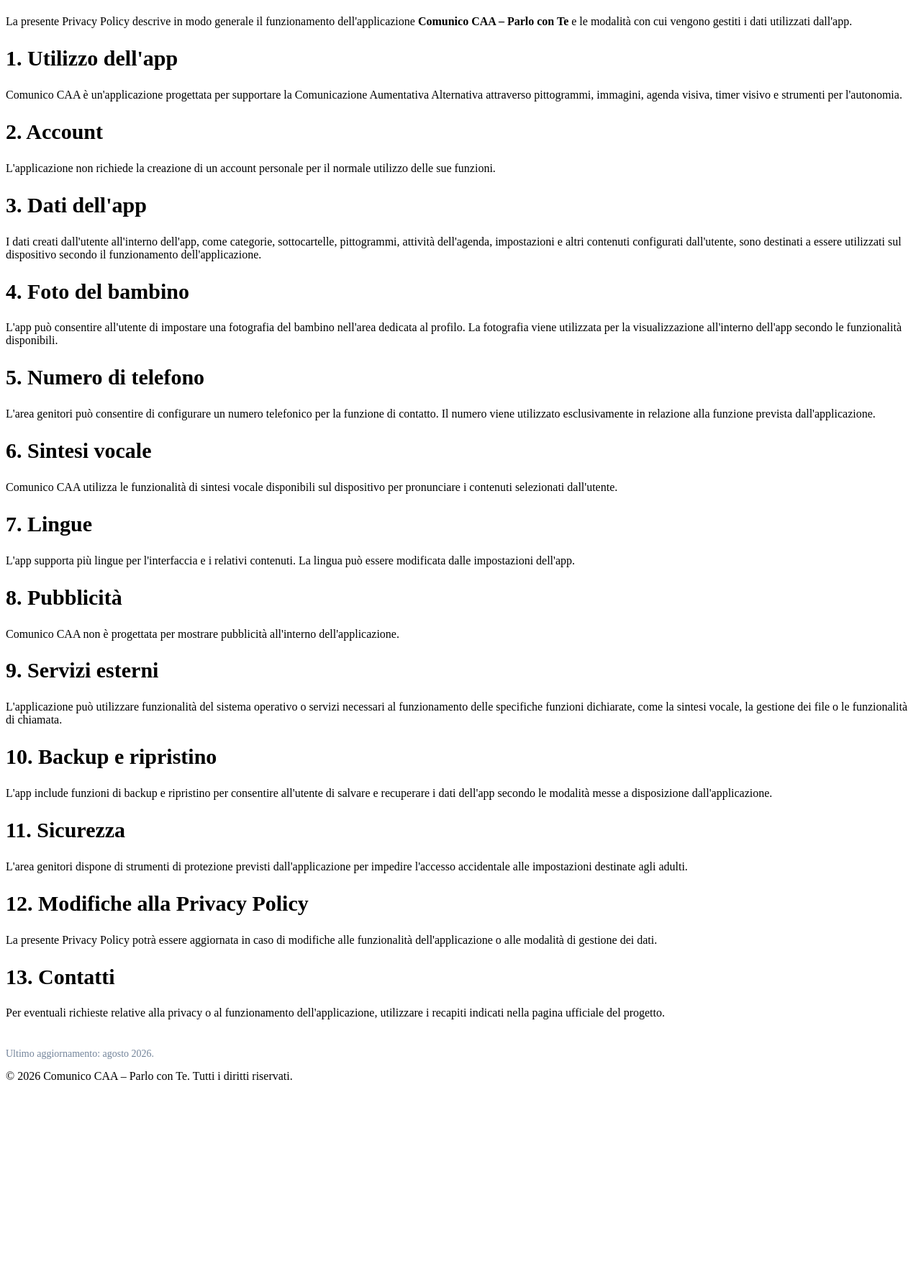
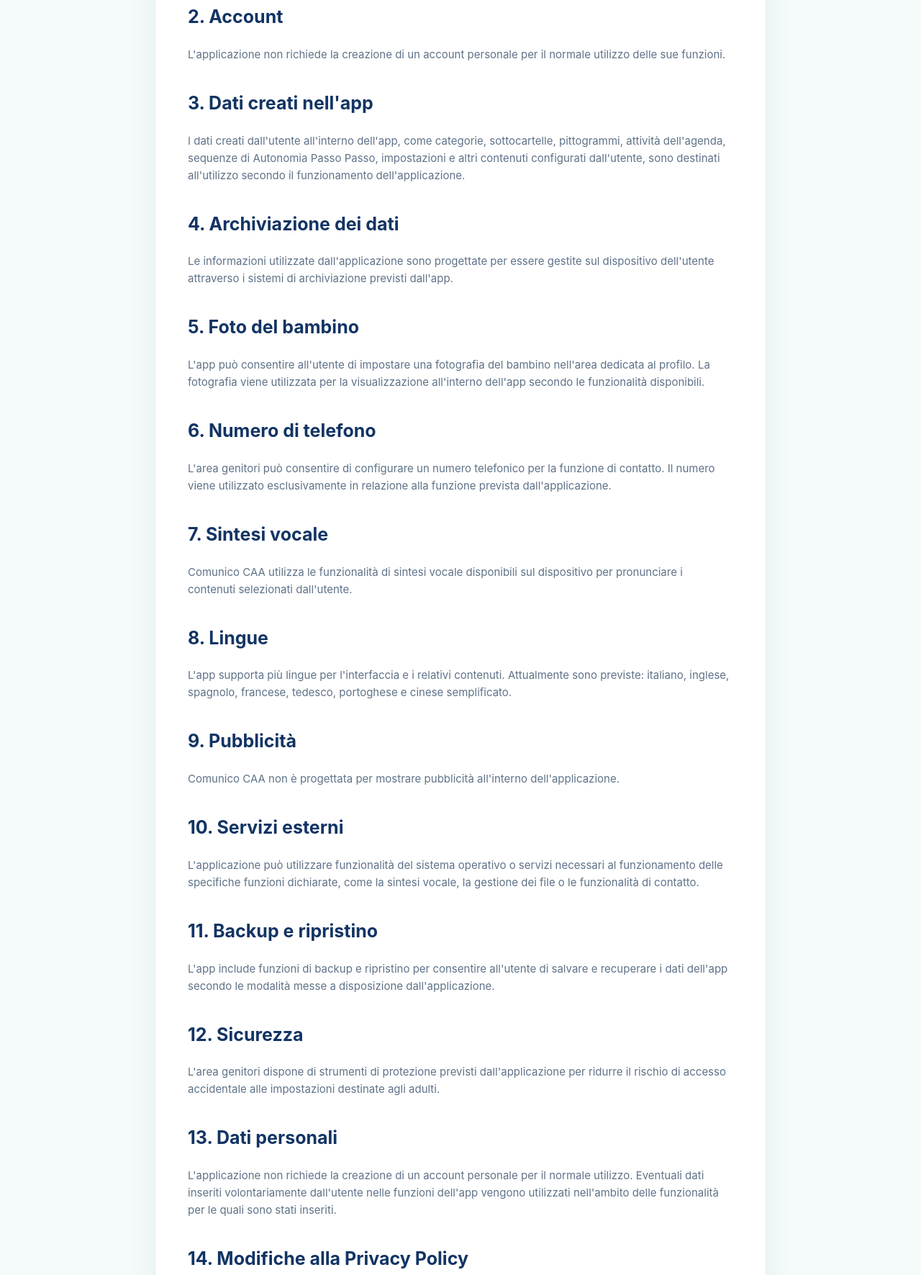
Before and after one commit to mppjessicajd-cloud/parlo-con-te, a plain HTML site: page privacy.html in a window 1280 px wide. Shown: the part 658-2429 px from the top of the page at 72% size. Before the commit the page ends 2170 px from the top, so only its background shows below. Drawn offline with Linux system fonts and the light colour scheme.

Commit message:
Update privacy.html

```diff
--- a/privacy.html
+++ b/privacy.html
@@ -1,6 +1,51 @@
 <!DOCTYPE html>
+<html lang="it">
+
+<head>
+
+    <meta charset="UTF-8">
+
+    <meta
+        name="viewport"
+        content="width=device-width, initial-scale=1.0"
+    >
+
+    <meta
+        name="description"
+        content="Privacy Policy di Comunico CAA – Parlo con Te."
+    >
+
+    <meta
+        name="theme-color"
+        content="#087d86"
+    >
+
+    <title>
         Privacy Policy | Comunico CAA
+    </title>
 
+    <link
+        rel="icon"
+        type="image/png"
+        href="immagini/logo.png"
+    >
+
+    <link
+        rel="stylesheet"
+        href="style.css"
+    >
+
+</head>
+
+
+<body class="privacy-page">
+
+
+<!-- =========================================================
+     HEADER PRIVACY
+     ========================================================= -->
+
+<header class="privacy-header">
 
     <div class="container nav">
 
@@ -15,6 +60,18 @@
                 alt="Logo Comunico CAA"
             >
 
+            <div class="brand-text">
+
+                <strong>
+                    Comunico CAA
+                </strong>
+
+                <span>
+                    Parlo con Te
+                </span>
+
+            </div>
+
         </a>
 
 
@@ -27,181 +84,303 @@
 
     </div>
 
-<div class="container narrow">
+</header>
+
+
+<!-- =========================================================
+     PRIVACY
+     ========================================================= -->
+
+<main class="privacy-content">
+
+    <div class="container">
+
+        <article class="privacy-box">
 
             <span class="eyebrow">
                 PRIVACY POLICY
             </span>
 
-  <h1 style="font-size:48px;">
-    Privacy Policy di Comunico CAA
+
+            <h1>
+                Privacy Policy
+                di Comunico CAA
             </h1>
 
 
             <p>
-    La presente Privacy Policy descrive in modo generale il
-    funzionamento dell'applicazione <strong>Comunico CAA –
-    Parlo con Te</strong> e le modalità con cui vengono gestiti
+
+                La presente Privacy Policy descrive in modo
+                generale il funzionamento dell'applicazione
+                <strong>
+                    Comunico CAA – Parlo con Te
+                </strong>
+                e le modalità con cui vengono gestiti
                 i dati utilizzati dall'app.
+
             </p>
 
 
-  <h2 style="font-size:30px;">
+            <h2>
                 1. Utilizzo dell'app
             </h2>
 
             <p>
-    Comunico CAA è un'applicazione progettata per supportare
-    la Comunicazione Aumentativa Alternativa attraverso
-    pittogrammi, immagini, agenda visiva, timer visivo e
-    strumenti per l'autonomia.
+
+                Comunico CAA è un'applicazione progettata
+                per supportare la Comunicazione Aumentativa
+                Alternativa attraverso pittogrammi,
+                immagini, agenda visiva, timer visivo
+                e strumenti per l'autonomia.
+
             </p>
 
 
-  <h2 style="font-size:30px;">
+            <h2>
                 2. Account
             </h2>
 
             <p>
-    L'applicazione non richiede la creazione di un account
-    personale per il normale utilizzo delle sue funzioni.
+
+                L'applicazione non richiede la creazione
+                di un account personale per il normale
+                utilizzo delle sue funzioni.
+
             </p>
 
 
-  <h2 style="font-size:30px;">
-    3. Dati dell'app
+            <h2>
+                3. Dati creati nell'app
             </h2>
 
             <p>
-    I dati creati dall'utente all'interno dell'app, come
-    categorie, sottocartelle, pittogrammi, attività dell'agenda,
-    impostazioni e altri contenuti configurati dall'utente,
-    sono destinati a essere utilizzati sul dispositivo secondo
-    il funzionamento dell'applicazione.
+
+                I dati creati dall'utente all'interno
+                dell'app, come categorie, sottocartelle,
+                pittogrammi, attività dell'agenda,
+                sequenze di Autonomia Passo Passo,
+                impostazioni e altri contenuti configurati
+                dall'utente, sono destinati all'utilizzo
+                secondo il funzionamento dell'applicazione.
+
             </p>
 
 
-  <h2 style="font-size:30px;">
-    4. Foto del bambino
+            <h2>
+                4. Archiviazione dei dati
             </h2>
 
             <p>
-    L'app può consentire all'utente di impostare una fotografia
-    del bambino nell'area dedicata al profilo. La fotografia
-    viene utilizzata per la visualizzazione all'interno
-    dell'app secondo le funzionalità disponibili.
+
+                Le informazioni utilizzate dall'applicazione
+                sono progettate per essere gestite sul
+                dispositivo dell'utente attraverso i sistemi
+                di archiviazione previsti dall'app.
+
             </p>
 
 
-  <h2 style="font-size:30px;">
-    5. Numero di telefono
+            <h2>
+                5. Foto del bambino
             </h2>
 
             <p>
-    L'area genitori può consentire di configurare un numero
-    telefonico per la funzione di contatto. Il numero viene
-    utilizzato esclusivamente in relazione alla funzione
-    prevista dall'applicazione.
+
+                L'app può consentire all'utente di impostare
+                una fotografia del bambino nell'area dedicata
+                al profilo.
+
+                La fotografia viene utilizzata per la
+                visualizzazione all'interno dell'app secondo
+                le funzionalità disponibili.
+
             </p>
 
 
-  <h2 style="font-size:30px;">
-    6. Sintesi vocale
+            <h2>
+                6. Numero di telefono
             </h2>
 
             <p>
-    Comunico CAA utilizza le funzionalità di sintesi vocale
-    disponibili sul dispositivo per pronunciare i contenuti
-    selezionati dall'utente.
+
+                L'area genitori può consentire di configurare
+                un numero telefonico per la funzione di contatto.
+
+                Il numero viene utilizzato esclusivamente
+                in relazione alla funzione prevista
+                dall'applicazione.
+
             </p>
 
 
-  <h2 style="font-size:30px;">
-    7. Lingue
+            <h2>
+                7. Sintesi vocale
             </h2>
 
             <p>
-    L'app supporta più lingue per l'interfaccia e i relativi
-    contenuti. La lingua può essere modificata dalle impostazioni
-    dell'app.
+
+                Comunico CAA utilizza le funzionalità
+                di sintesi vocale disponibili sul dispositivo
+                per pronunciare i contenuti selezionati
+                dall'utente.
+
             </p>
 
 
-  <h2 style="font-size:30px;">
-    8. Pubblicità
+            <h2>
+                8. Lingue
             </h2>
 
             <p>
-    Comunico CAA non è progettata per mostrare pubblicità
-    all'interno dell'applicazione.
+
+                L'app supporta più lingue per l'interfaccia
+                e i relativi contenuti.
+
+                Attualmente sono previste:
+
+                italiano, inglese, spagnolo, francese,
+                tedesco, portoghese e cinese semplificato.
+
             </p>
 
 
-  <h2 style="font-size:30px;">
-    9. Servizi esterni
+            <h2>
+                9. Pubblicità
             </h2>
 
             <p>
-    L'applicazione può utilizzare funzionalità del sistema
-    operativo o servizi necessari al funzionamento delle
-    specifiche funzioni dichiarate, come la sintesi vocale,
-    la gestione dei file o le funzionalità di chiamata.
+
+                Comunico CAA non è progettata per mostrare
+                pubblicità all'interno dell'applicazione.
+
             </p>
 
 
-  <h2 style="font-size:30px;">
-    10. Backup e ripristino
+            <h2>
+                10. Servizi esterni
             </h2>
 
             <p>
-    L'app include funzioni di backup e ripristino per consentire
-    all'utente di salvare e recuperare i dati dell'app secondo
-    le modalità messe a disposizione dall'applicazione.
+
+                L'applicazione può utilizzare funzionalità
+                del sistema operativo o servizi necessari
+                al funzionamento delle specifiche funzioni
+                dichiarate, come la sintesi vocale,
+                la gestione dei file o le funzionalità
+                di contatto.
+
             </p>
 
 
-  <h2 style="font-size:30px;">
-    11. Sicurezza
+            <h2>
+                11. Backup e ripristino
             </h2>
 
             <p>
-    L'area genitori dispone di strumenti di protezione previsti
-    dall'applicazione per impedire l'accesso accidentale alle
-    impostazioni destinate agli adulti.
+
+                L'app include funzioni di backup e ripristino
+                per consentire all'utente di salvare e
+                recuperare i dati dell'app secondo le modalità
+                messe a disposizione dall'applicazione.
+
             </p>
 
 
-  <h2 style="font-size:30px;">
-    12. Modifiche alla Privacy Policy
+            <h2>
+                12. Sicurezza
             </h2>
 
             <p>
-    La presente Privacy Policy potrà essere aggiornata in caso
-    di modifiche alle funzionalità dell'applicazione o alle
-    modalità di gestione dei dati.
+
+                L'area genitori dispone di strumenti di
+                protezione previsti dall'applicazione per
+                ridurre il rischio di accesso accidentale
+                alle impostazioni destinate agli adulti.
+
             </p>
 
 
-  <h2 style="font-size:30px;">
-    13. Contatti
+            <h2>
+                13. Dati personali
             </h2>
 
             <p>
-    Per eventuali richieste relative alla privacy o al
-    funzionamento dell'applicazione, utilizzare i recapiti
-    indicati nella pagina ufficiale del progetto.
+
+                L'applicazione non richiede la creazione
+                di un account personale per il normale
+                utilizzo.
+
+                Eventuali dati inseriti volontariamente
+                dall'utente nelle funzioni dell'app vengono
+                utilizzati nell'ambito delle funzionalità
+                per le quali sono stati inseriti.
+
             </p>
 
 
-  <p style="margin-top:40px; color:#73849a; font-size:14px;">
-    Ultimo aggiornamento: agosto 2026.
+            <h2>
+                14. Modifiche alla Privacy Policy
+            </h2>
+
+            <p>
+
+                La presente Privacy Policy potrà essere
+                aggiornata in caso di modifiche alle
+                funzionalità dell'applicazione o alle
+                modalità di gestione dei dati.
+
             </p>
+
+
+            <h2>
+                15. Contatti
+            </h2>
+
+            <p>
+
+                Per eventuali richieste relative alla privacy
+                o al funzionamento dell'applicazione,
+                utilizzare i recapiti ufficiali associati
+                al progetto e all'applicazione.
+
+            </p>
+
+
+            <p class="privacy-date">
+
+                Ultimo aggiornamento:
+                agosto 2026.
+
+            </p>
+
+        </article>
 
     </div>
 
-<div class="container copyright">
+</main>
 
-  © 2026 Comunico CAA – Parlo con Te.
-  Tutti i diritti riservati.
+
+<!-- =========================================================
+     FOOTER
+     ========================================================= -->
+
+<footer>
+
+    <div class="container footer-bottom">
+
+        <span>
+            © 2026 Comunico CAA – Parlo con Te
+        </span>
+
+        <a href="index.html">
+            Torna al sito
+        </a>
 
     </div>
+
+</footer>
+
+
+</body>
+
+</html>
```
Lines whose indentation alone changed are shown as unchanged.
